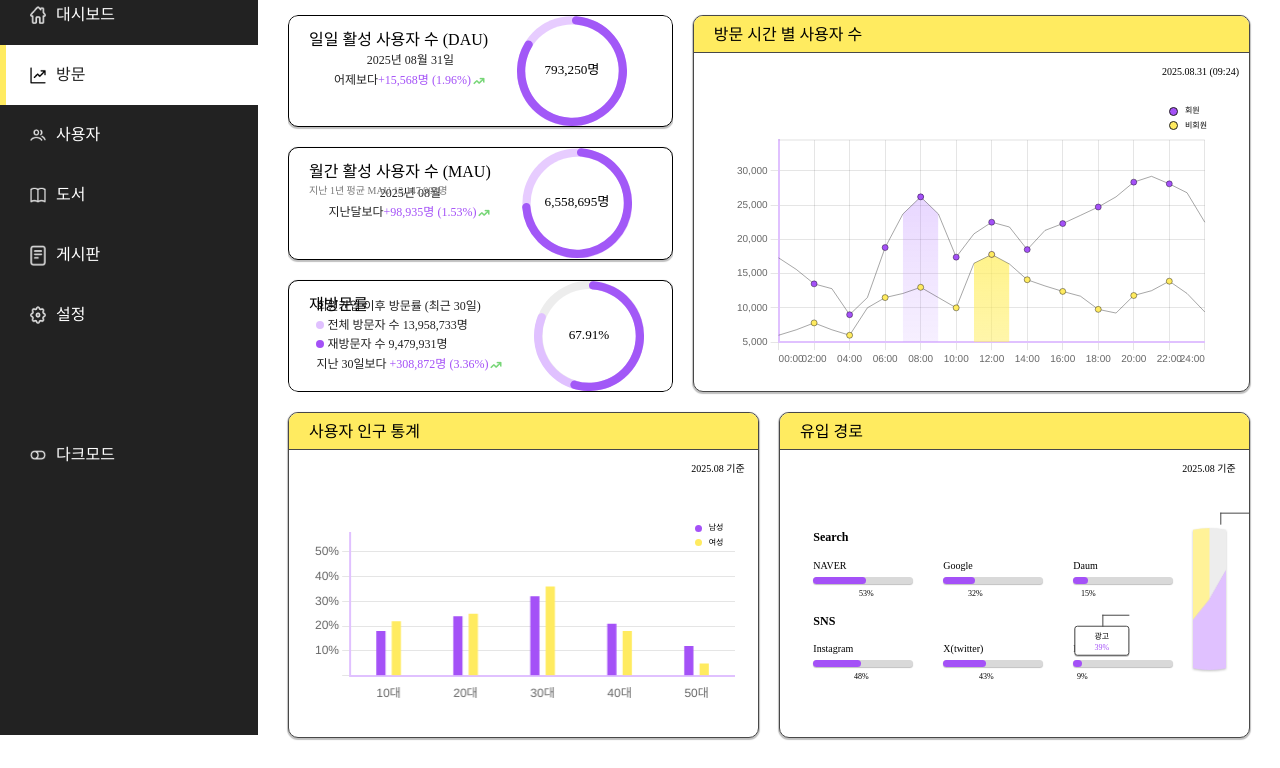
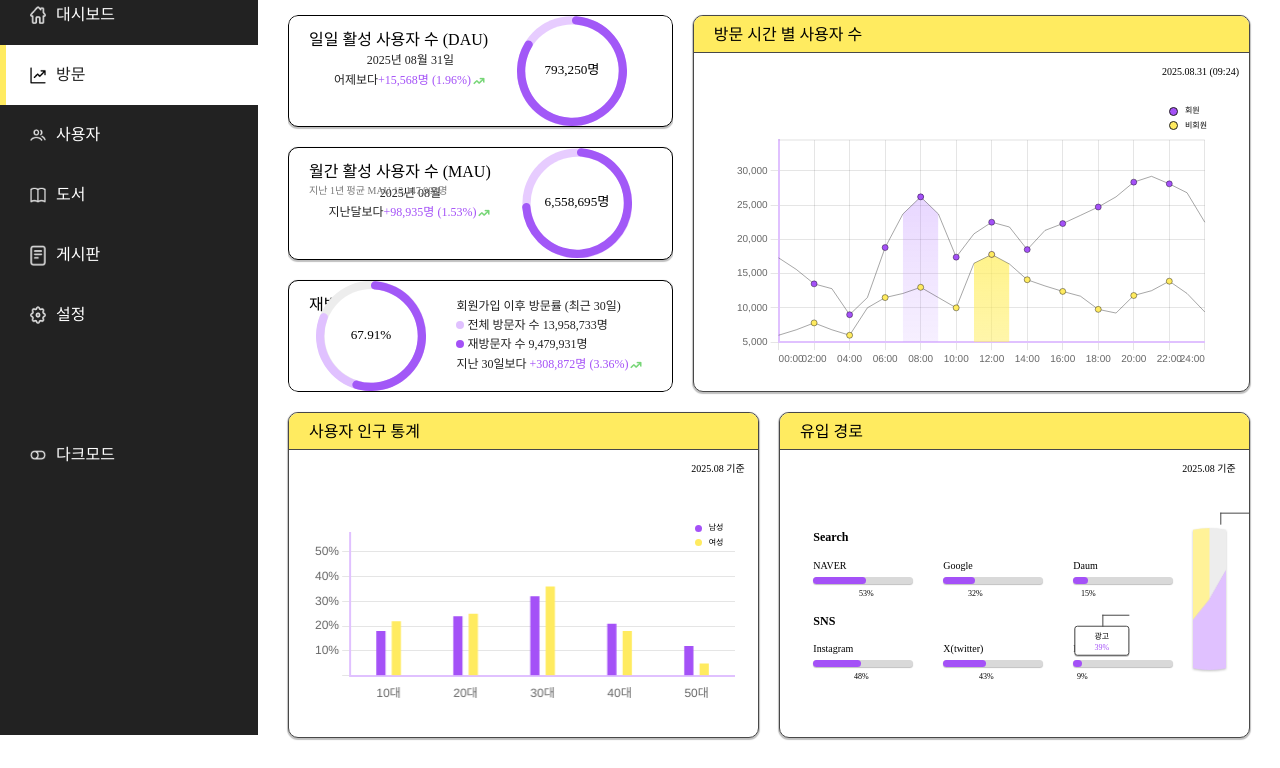
Before and after one commit to oulook845/mille-admin, a plain HTML site: page visit.html in a window 1280 px wide. Shown: the part 65-833 px from the top of the page. Drawn offline with nearby package versions, Linux system fonts and the light colour scheme; a web font is replaced by a local one.

Commit message:
flex row revers 클래스 추가

```diff
--- a/css/component.css
+++ b/css/component.css
@@ -26,7 +26,7 @@ a.block-anchor {
   white-space: nowrap;
   border: 0;
 }
-.txtAlign-center{
+.txtAlign-center {
   text-align: center;
 }
 
@@ -46,6 +46,9 @@ a.block-anchor {
   justify-content: space-between;
   align-items: center;
   flex-wrap: wrap;
+}
+.flex-reverse_R {
+  flex-direction: row-reverse;
 }
 
 h3.title {
```
